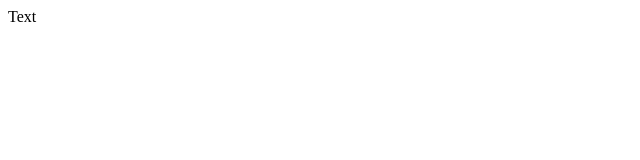
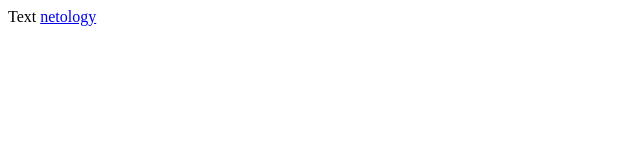
Before and after one commit to Novinkova/demo, a plain HTML site: page index.html in a window 1280 px wide. Shown: the full height of the page, 0-640 px from the left. Drawn offline with Linux system fonts and the light colour scheme.

Commit message:
Link to Netology added

```diff
--- a/index.html
+++ b/index.html
@@ -8,5 +8,6 @@
 </head>
 <body>
     Text
+    <a href="https://netology.ru/profile/program/git-fepdc-1/lessons/155126/lesson_items/803751">netology</a>
 </body>
 </html>
```
